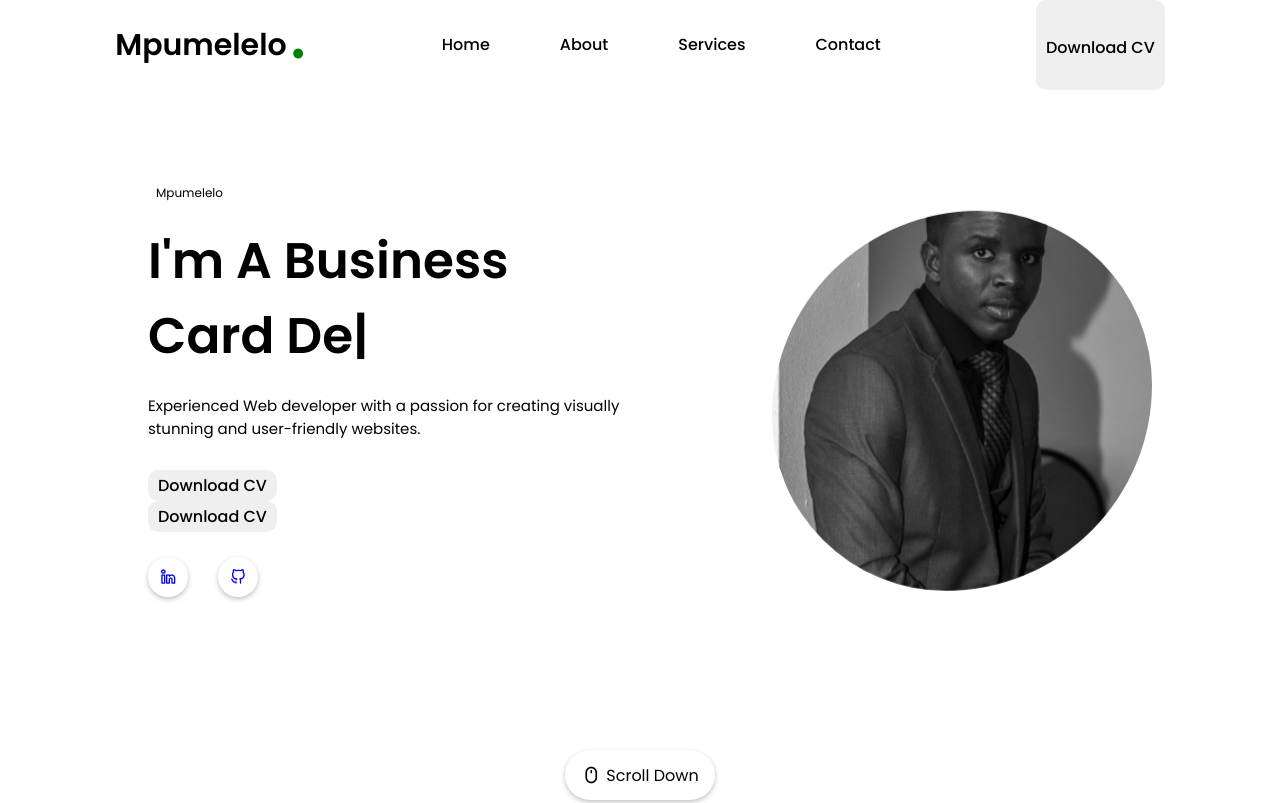
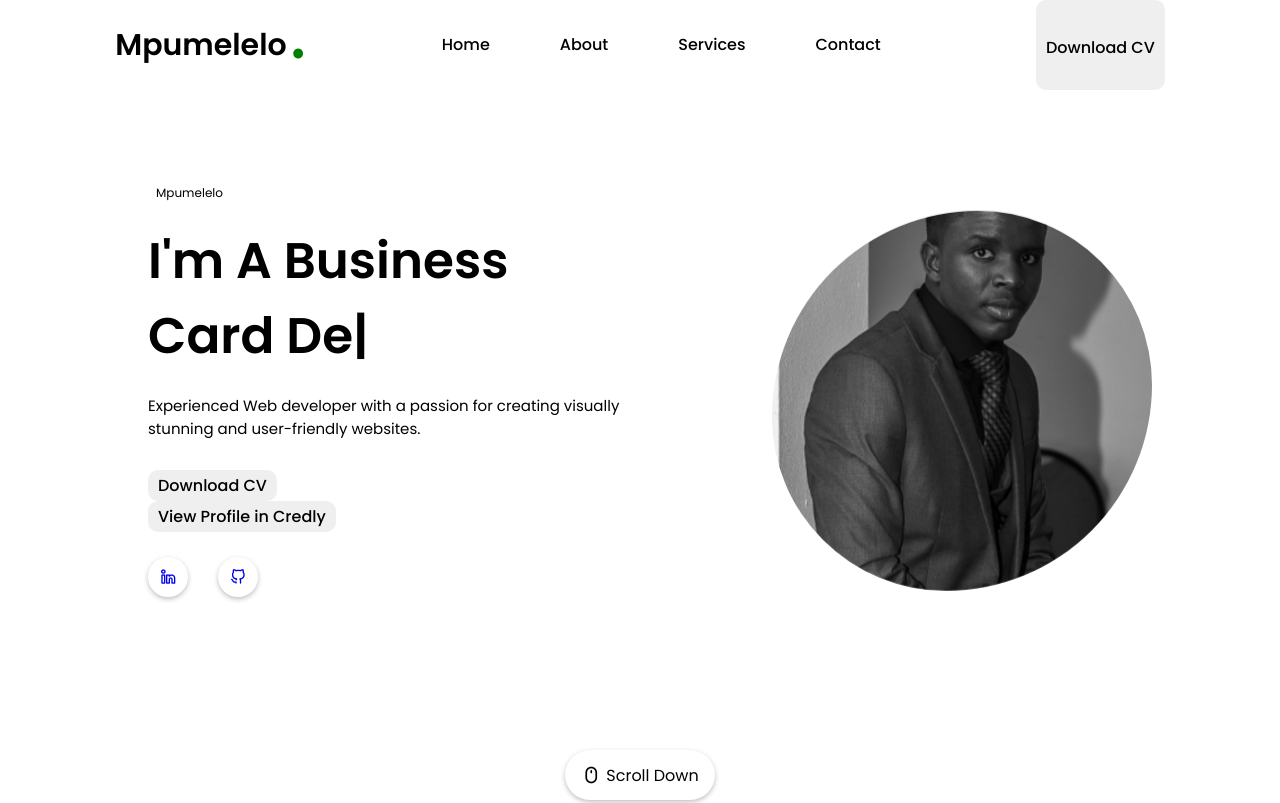
Before and after one commit to 2222-220922Shaka/Portfolio, a website: page index.html in a window 1280 px wide. Shown: the top 803 px of the page. Drawn offline with nearby package versions, Linux system fonts and the light colour scheme.

Commit message:
"wrapper"

```diff
--- a/index.html
+++ b/index.html
@@ -67,8 +67,9 @@
                 <a href="CV/Mpumelelo Ncube-CV.pdf" class="btn" target="_blank">Download CV</a>
             </div>
             <div class="featured-text-btn">
-                <a href="CV/Mpumelelo Ncube-CV.pdf" class="btn" target="_blank">Download CV</a>
+                <a href="https://www.credly.com/users/mpumelelo-ncube.564f0a0c" class="btn" target="_blank">View Profile in Credly</a>
             </div>
+
             <br>
             <div class="footer-social-icons">
                 <a href="https://www.linkedin.com/in/mpumelelo-ncube" target="_blank" class="icon">
```
